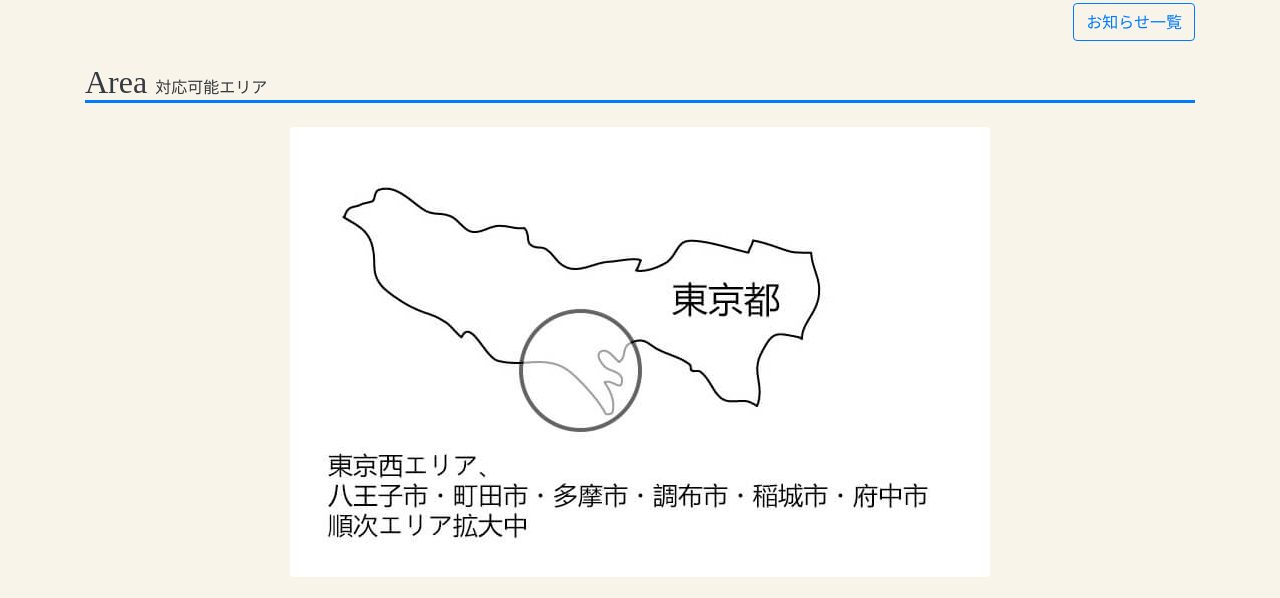
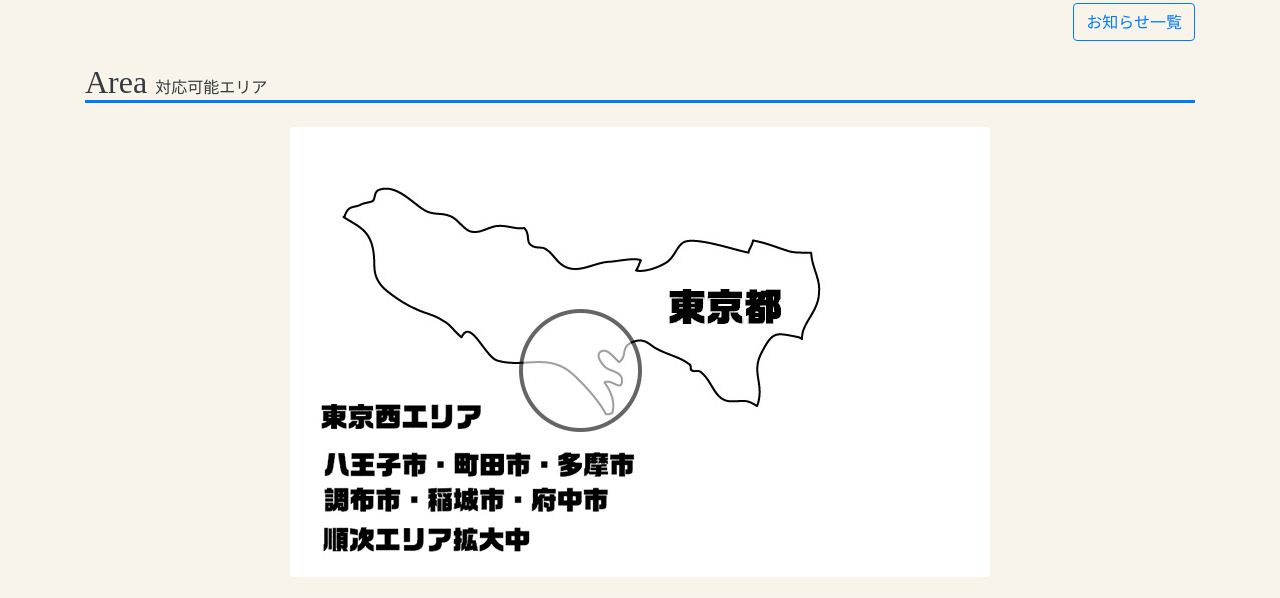
Before and after one commit to exo2017/TESOFFICIAL, a plain HTML site: page index.html in a window 1280 px wide. Shown: the part 796-1394 px from the top of the page. Drawn offline with nearby package versions, Linux system fonts and the light colour scheme; a script that the page names is missing.

Commit message:
マップ修正

```diff
--- a/index.html
+++ b/index.html
@@ -169,7 +169,7 @@
 
     <div class="row justify-content-center my-4" data-aos="zoom-in">
       <div class="col-lg-auto">
-        <img class="img-fluid rounded" src="/images/top/map.jpg" alt="">
+        <img class="img-fluid rounded" src="/images/top/map02.jpg" alt="">
       </div>
     </div>
 
```
Also changed, not shown: images/top/map02.jpg (added), 1 other file.
